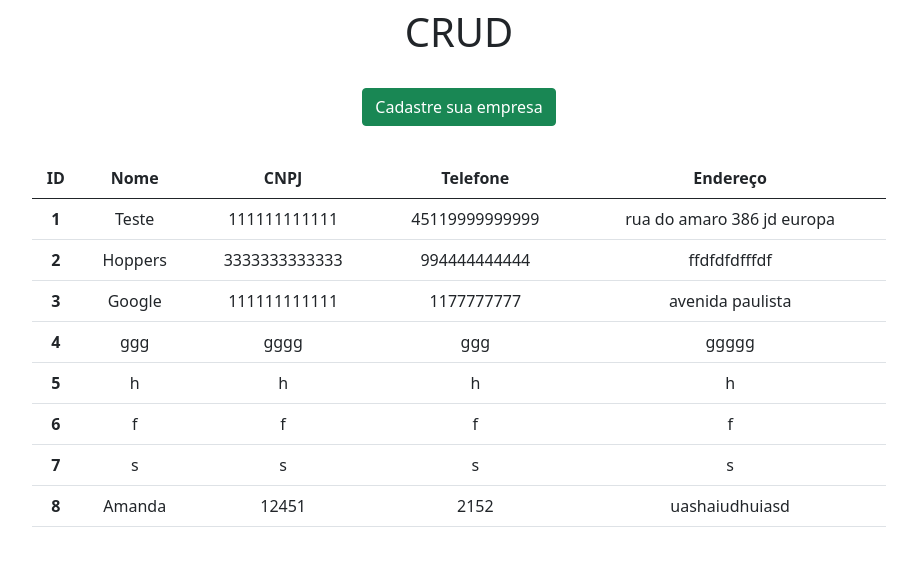
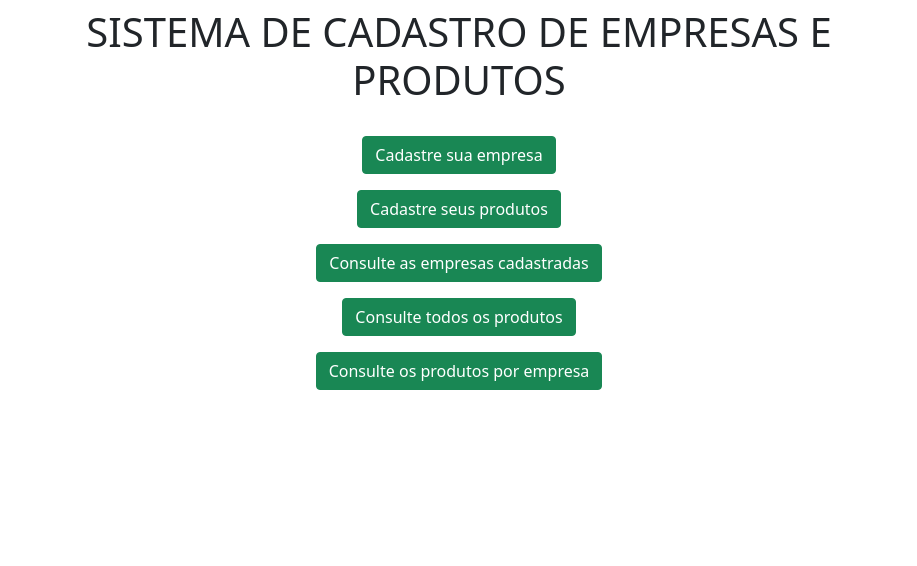
Before and after one commit to amandaveredas/crud-python-gcp, a Django app: page / in a window 1280 px wide. Shown: the top 566 px of the page, without its empty margins (181-1098 px from the left). Run offline with Django 3.2, Linux system fonts and the light colour scheme; data comes from the database, SQL or seed files in the repository; both versions use the stored data as it was after the commit.

Commit message:
organizacao das telas, modificacao das rotas e alteracao do nome de empresa_id para empres no models.py

```diff
--- a/app/models.py
+++ b/app/models.py
@@ -14,4 +14,4 @@ class Produto(models.Model):
     preco = models.FloatField()
     quantidade = models.IntegerField()
     fabricante = models.CharField(max_length=255)
-    id_empresa = models.ForeignKey(Empresa, on_delete = models.CASCADE)
+    empresa = models.ForeignKey("Empresa", on_delete = models.CASCADE)
--- a/app/templates/formEmpresa.html
+++ b/app/templates/formempresa.html
@@ -2,12 +2,12 @@
 <html lang="pt-BR">
 <head>
     <meta charset="UTF-8">
-    <title>Formulário</title>
+    <title>Cadastro de Empresas</title>
     <link href="https://cdn.jsdelivr.net/npm/bootstrap@5.0.2/dist/css/bootstrap.min.css" rel="stylesheet" integrity="sha384-EVSTQN3/azprG1Anm3QDgpJLIm9Nao0Yz1ztcQTwFspd3yD65VohhpuuCOmLASjC" crossorigin="anonymous">
 </head>
 <body>
 <div class="col-8 m-auto pt-2 pb-2 text-center">
-    <h1>Cadastro</h1>
+    <h1>Cadastro de Empresas</h1>
 </div>
 
 <div class="col-8 m-auto pt-3 pb-2 text-center">
@@ -15,7 +15,7 @@
 </div>
 
 <div class="col-8 m-auto pt-4 pb-2 text-center">
-    <form name="form" id="form" action="/create/"method="post">
+    <form name="form" id="form" action="/empresas/"method="post">
         {%csrf_token %}
     <div class="form-group mt-4">Nome: {{form.nome}}</div>
     <div class="form-group mt-4">CNPJ: {{form.cnpj}}</div>
--- a/app/templates/formproduto.html
+++ b/app/templates/formproduto.html
@@ -11,11 +11,11 @@
 </div>
 
 <div class="col-8 m-auto pt-3 pb-2 text-center">
-    <a href="/produto" class="btn btn-info">Voltar</a>
+    <a href="/" class="btn btn-info">Voltar</a>
 </div>
 
 <div class="col-8 m-auto pt-4 pb-2 text-center">
-    <form name="formproduto" id="formproduto" action="/createproduto/"method="post">
+    <form name="formproduto" id="formproduto" action="/criaproduto/"method="post">
         {%csrf_token %}
     <div class="form-group mt-4">Nome: {{formproduto.nome}}</div>
     <div class="form-group mt-4">Preço: {{formproduto.preco}}</div>
--- a/app/templates/index.html
+++ b/app/templates/index.html
@@ -4,41 +4,22 @@
     <meta charset="UTF-8">
     <title>Hop[p]ers</title>
     <link href="https://cdn.jsdelivr.net/npm/bootstrap@5.0.2/dist/css/bootstrap.min.css" rel="stylesheet" integrity="sha384-EVSTQN3/azprG1Anm3QDgpJLIm9Nao0Yz1ztcQTwFspd3yD65VohhpuuCOmLASjC" crossorigin="anonymous">
+
 </head>
 <body>
 <div class="col-8 m-auto pt-2 pb-2 text-center">
-    <h1>CRUD</h1>
+    <h1>SISTEMA DE CADASTRO DE EMPRESAS E PRODUTOS</h1>
 </div>
 
 <div class="col-8 m-auto pt-3 pb-2 text-center">
-    <a href="/form" class="btn btn-success">Cadastre sua empresa</a>
-</div>
 
-<div class="col-8 m-auto pt-4 pb-2 text-center">
-<table class="table">
-  <thead>
-    <tr>
-      <th scope="col">ID</th>
-      <th scope="col">Nome</th>
-      <th scope="col">CNPJ</th>
-      <th scope="col">Telefone</th>
-      <th scope="col">Endereço</th>
+    <p><a href="/formempresa" class="btn btn-success">Cadastre sua empresa</a></p>
+    <p><a href="/formproduto" class="btn btn-success">Cadastre seus produtos</a></p>
+    <p><a href="/empresas" class="btn btn-success">Consulte as empresas cadastradas</a></p>
+    <p><a href="/produtos" class="btn btn-success">Consulte todos os produtos</a></p>
+    <!- AQUI TEM QUE MUDAR->
+    <p><a href="/empresas" class="btn btn-success">Consulte os produtos por empresa</a></p>
 
-    </tr>
-  </thead>
-  <tbody>
-  {% for dbs in db %}
-    <tr>
-      <th>{{dbs.id}}</th>
-      <td>{{dbs.nome}}</td>
-      <td>{{dbs.cnpj}}</td>
-      <td>{{dbs.telefone}}</td>
-      <td>{{dbs.endereco}}</td>
-
-    </tr>
-  {% endfor %}
-  </tbody>
-</table>
 </div>
 
 </body>
--- a/app/views.py
+++ b/app/views.py
@@ -9,29 +9,40 @@ def home(request):
     data['db'] = Empresa.objects.all()
     return render(request, 'index.html', data)
 
-def form(request):
+
+def formEmpresa(request):
     data = {}
     data['form'] = EmpresaForm()
     return render(request, 'formempresa.html', data)
 
-def create (request):
+
+def criaEmpresa(request):
     form = EmpresaForm(request.POST or None)
     if form.is_valid():
         form.save()
-        return redirect('home')
+        return redirect('empresas')
 
-def produto(request):
+
+def produtos(request):
     data = {}
     data['banco'] = Produto.objects.all()
-    return render(request, 'produto.html', data)
+    return render(request, 'produtos.html', data)
 
-def formproduto(request):
+
+def formProduto(request):
     data = {}
     data['formproduto'] = ProdutoForm()
     return render(request, 'formproduto.html', data)
 
-def createproduto (request):
+
+def criaProduto(request):
     formproduto = ProdutoForm(request.POST or None)
     if formproduto.is_valid():
         formproduto.save()
-        return redirect('produto')
+        return redirect('produtos')
+
+
+def empresas(request):
+    data = {}
+    data['db'] = Empresa.objects.all()
+    return render(request, 'empresas.html', data)
--- a/project/urls.py
+++ b/project/urls.py
@@ -15,15 +15,15 @@ Including another URLconf
 """
 from django.contrib import admin
 from django.urls import path
-from app.views import home, form, create, produto, formproduto, createproduto
-
+from app.views import home, formEmpresa, empresas, criaProduto, formProduto, produtos, criaEmpresa
 
 urlpatterns = [
     path('admin/', admin.site.urls),
     path('', home, name='home'),
-    path('form/', form, name='form'),
-    path('create/', create, name='create'),
-    path('produto/', produto, name='produto'),
-    path('formproduto/', formproduto, name='formproduto'),
-    path('createproduto/', createproduto, name='createproduto')
+    path('formempresa/', formEmpresa, name='formEmpresa'),
+    path('criaempresa/', criaEmpresa, name='criaEmpresa'),
+    path('produtos/', produtos, name='produtos'),
+    path('formproduto/', formProduto, name='formProduto'),
+    path('criaproduto/', criaProduto, name='criaProduto'),
+    path('empresas/', empresas, name='empresas')
 ]
```
Also changed, not shown: app/templates/empresas.html (renamed from app/templates/produto.html, +15 -12 lines), app/templates/produtos.html (added, +45 -0 lines), app/migrations/0002_rename_id_empresa_produto_empresa.py (added), db.sqlite3.
